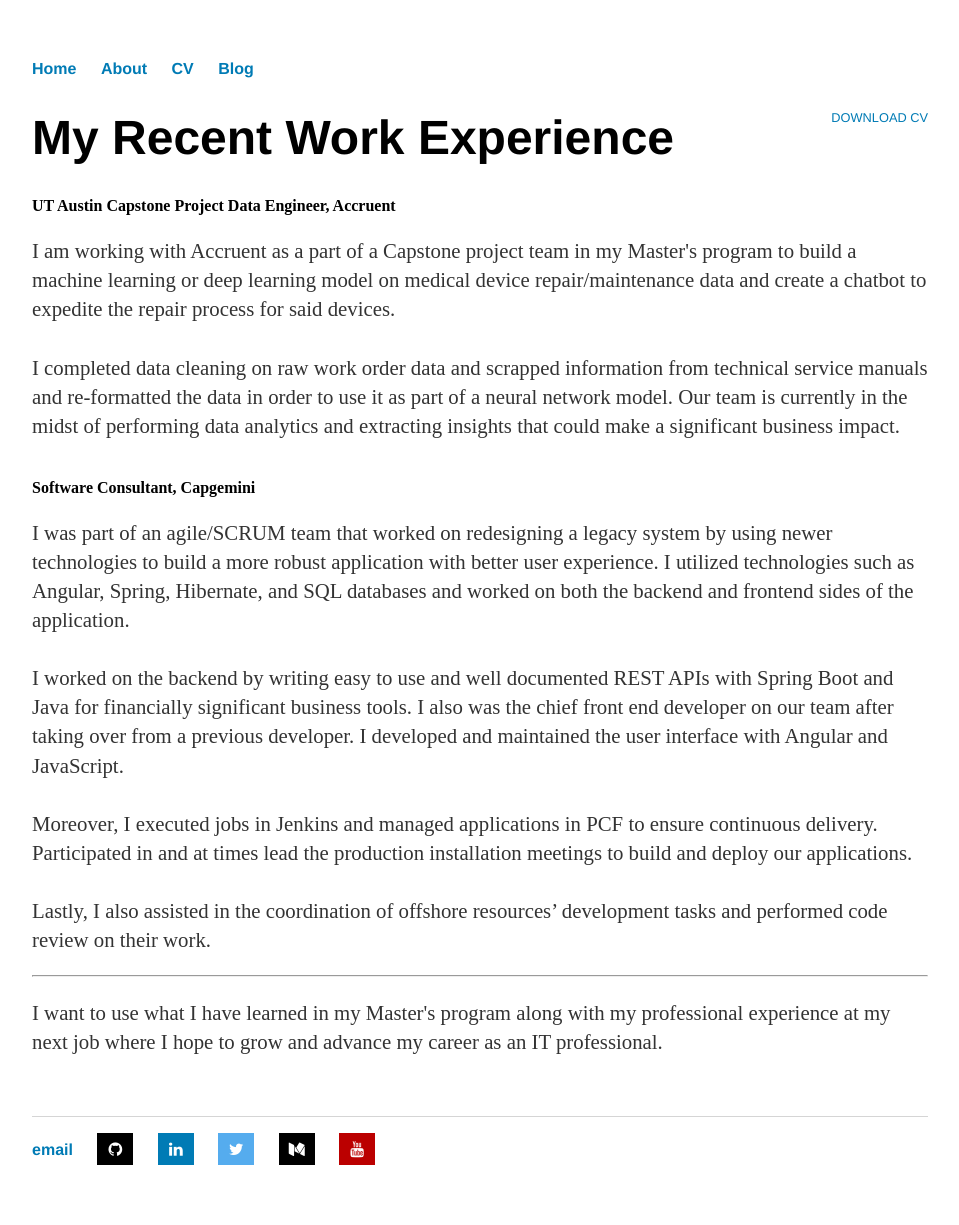
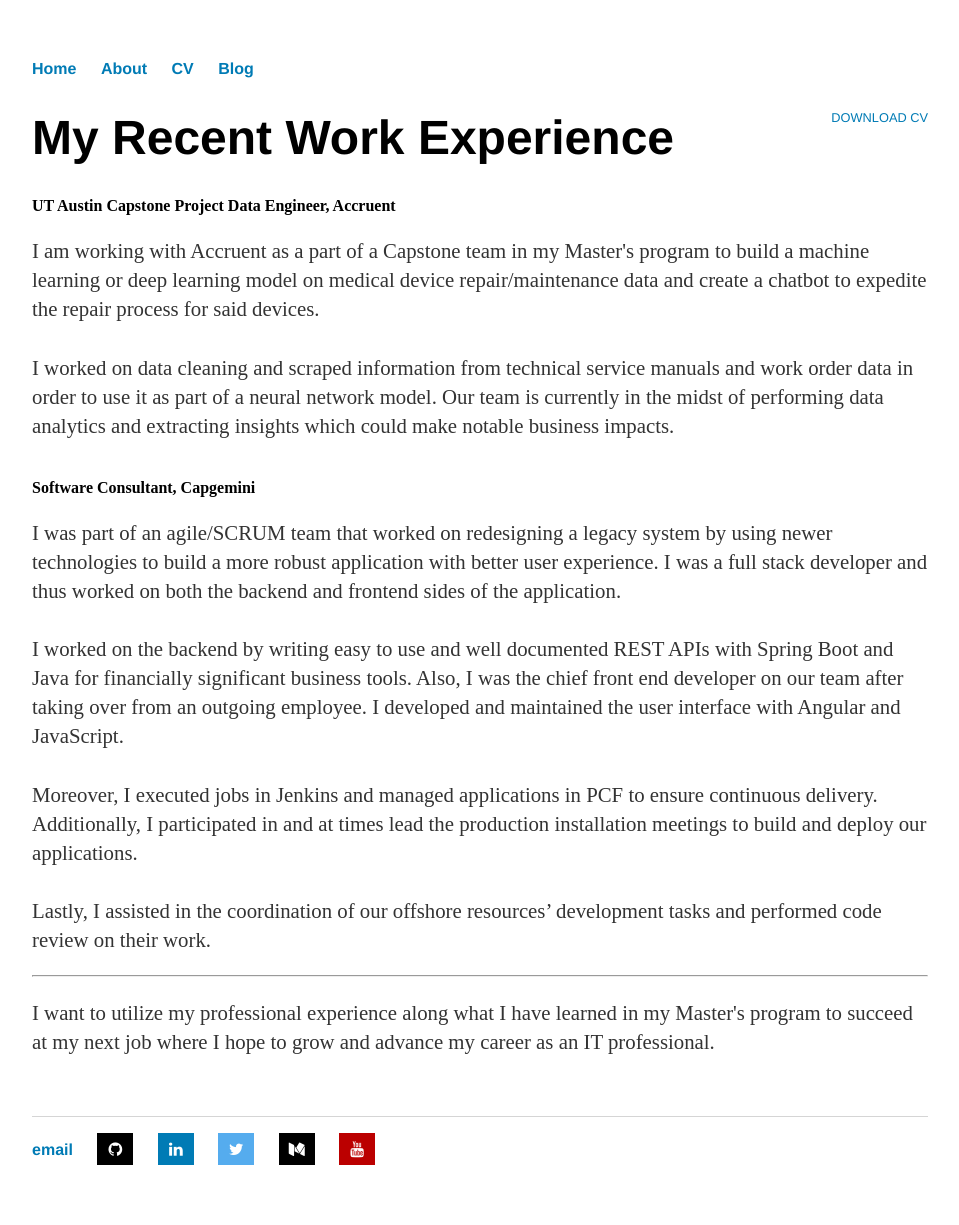
Before and after one commit to sharangw/sharangw.github.io, a Jekyll site: the page built from cv/index.html, in a window 1280 px wide. Shown: the whole page, without its empty margins (160-1119 px from the left). Built offline with Jekyll 4.4.1, drawn with Linux system fonts in a browser that asks for light colours.

Commit message:
update content

```diff
--- a/about/index.html
+++ b/about/index.html
@@ -10,10 +10,10 @@
 
 			After graduating from ASU, I worked for nearly two years in IT consulting as a software developer. <a href="/cv">Read more about my work experience. </a>I am very passionate about working in technology; my main interests are full stack programming, data analytics, and cloud computing.<br><br>
 
-			Currently, I am pursuing a Master's degree in Information Technology and Management at UT Austin where the course focuses on both the technical and business side of things. I am studying about various disciplines including application development, data science, IT strategies and the networked economy, the Internet of Things, and various other emerging technologies. Please check out my <a href="https://github.com/sharangw">GitHub</a> to learn more about my academic and other side projects.</p>
+			Currently, I am pursuing a Master's degree in Information Technology and Management at UT Austin where the course focuses on both the technical and business side of things. I studied numerous subjects including application development, data science, IT strategies and the networked economy, the Internet of Things, and various other emerging technologies. Please check out my <a href="https://github.com/sharangw">GitHub</a> to learn more about my academic and other side projects.</p>
 
 			<hr>
 
-			<p>As for my hobbies, I am a picky reader, but if I find a good fantasy or mystery novel, I do not put it down until I am finished. <br><br> I find solace in music and I think I have a wide range in taste with everything from classic/punk rock, 1960s hindi songs to raps from Hamilton in my playlist. <br><br> Also, I am a huge sports buff and watch cricket (a religion as an Indian), football (or soccer), tennis, basketball, the other football, or really anything that is on. My allegiances as a fan lie with, in no particular order, the Indian national cricket team, Barcelona, Arsenal, Phoenix Suns, Arizona Cardinals, and Rafael Nadal.</p>
+			<p>As for my hobbies, I am a picky reader, but if I find a good fantasy or mystery novel, I do not put it down until I am finished. <br><br> I find solace in music and I think I have a wide range in taste with everything from classic/punk rock, 1960s hindi songs to raps from Hamilton in my playlist. I play a little bit of guitar myself and attempt to write songs once in a while.<br><br> Also, I am a huge sports buff and watch cricket (a religion as an Indian), football (or soccer), tennis, basketball, the other football, or really anything that is on. My allegiances as a fan lie with, in no particular order, the Indian national cricket team, Barcelona, Arsenal, Phoenix Suns, Arizona Cardinals, and Rafael Nadal.</p>
 
 		</div>
--- a/cv/index.html
+++ b/cv/index.html
@@ -9,21 +9,21 @@
 		<h1>My Recent Work Experience</h1>
 
 		<strong>UT Austin Capstone Project Data Engineer, Accruent</strong>
-		<p>I am working with Accruent as a part of a Capstone project team in my Master's program to build a machine learning or deep learning model on medical device repair/maintenance data and create a chatbot to expedite the repair process for said devices.<br><br>
+		<p>I am working with Accruent as a part of a Capstone team in my Master's program to build a machine learning or deep learning model on medical device repair/maintenance data and create a chatbot to expedite the repair process for said devices.<br><br>
 
-		I completed data cleaning on raw work order data and scrapped information from technical service manuals and re-formatted the data in order to use it as part of a neural network model. Our team is currently in the midst of performing data analytics and extracting insights that could make a significant business impact.</p><br>
+		I worked on data cleaning and scraped information from technical service manuals and work order data in order to use it as part of a neural network model. Our team is currently in the midst of performing data analytics and extracting insights which could make notable business impacts.</p><br>
 
 		<strong>Software Consultant, Capgemini</strong>
-		<p>I was part of an agile/SCRUM team that worked on redesigning a legacy system by using newer technologies to build a more robust application with better user experience. I utilized technologies such as Angular, Spring, Hibernate, and SQL databases and worked on both the backend and frontend sides of the application. <br><br>
+		<p>I was part of an agile/SCRUM team that worked on redesigning a legacy system by using newer technologies to build a more robust application with better user experience. I was a full stack developer and thus worked on both the backend and frontend sides of the application. <br><br>
 
-		I worked on the backend by writing easy to use and well documented REST APIs with Spring Boot and Java for financially significant business tools. I also was the chief front end developer on our team after taking over from a previous developer. I developed and maintained the user interface with Angular and JavaScript.<br><br>
+		I worked on the backend by writing easy to use and well documented REST APIs with Spring Boot and Java for financially significant business tools. Also, I was the chief front end developer on our team after taking over from an outgoing employee. I developed and maintained the user interface with Angular and JavaScript.<br><br>
 
-		Moreover, I executed jobs in Jenkins and managed applications in PCF to ensure continuous delivery. Participated in and at times lead the production installation meetings to build and deploy our applications.<br><br>
+		Moreover, I executed jobs in Jenkins and managed applications in PCF to ensure continuous delivery. Additionally, I participated in and at times lead the production installation meetings to build and deploy our applications.<br><br>
 
-		Lastly, I also assisted in the coordination of offshore resources’ development tasks and performed code review on their work.</p>
+		Lastly, I assisted in the coordination of our offshore resources’ development tasks and performed code review on their work.</p>
 
 		<hr>
 
-		<p>I want to use what I have learned in my Master's program along with my professional experience at my next job where I hope to grow and advance my career as an IT professional.</p>
+		<p>I want to utilize my professional experience along what I have learned in my Master's program to succeed at my next job where I hope to grow and advance my career as an IT professional.</p>
 
 	</div>
```
